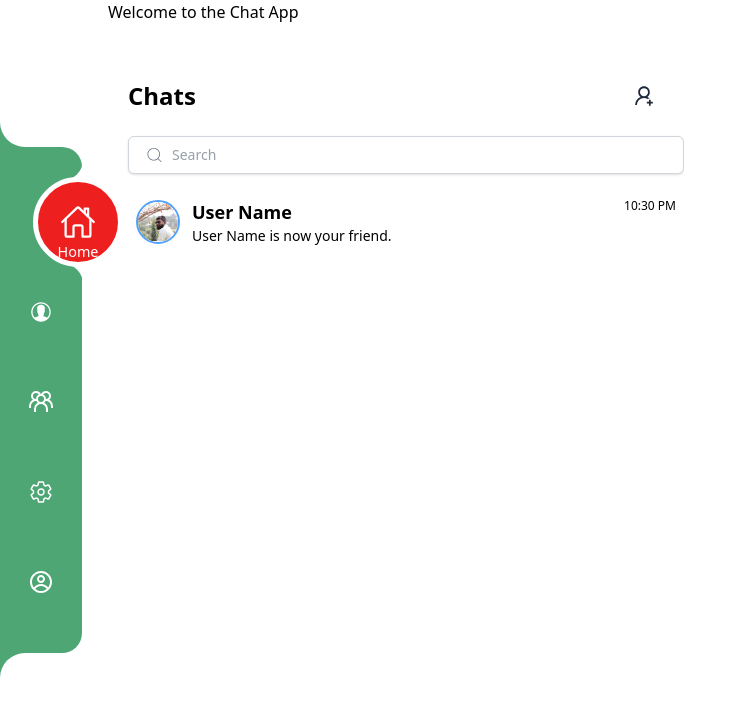
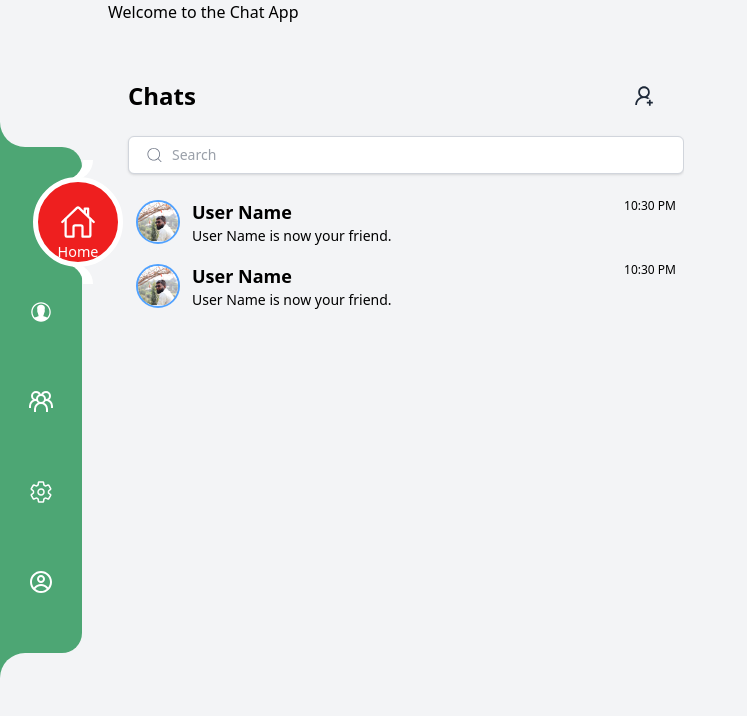
Before and after one commit to ATM-Sakayet-Hossain/Saynex-New, a React (Vite) app: page / in a window 1280 px wide. Shown: the top 716 px of the page, without its empty margins (0-747 px from the left). Built offline with nearby package versions, Linux system fonts and the light colour scheme.

Commit message:
Chatlist & User Chat

```diff
--- a/src/components/Chatlist.jsx
+++ b/src/components/Chatlist.jsx
@@ -26,50 +26,10 @@ const Chatlist = () => {
           </div>
         </div>
         <div className="pt-2 overflow-y-auto mt-2 h-screen scrollbar-none">
-          <UserChat>participentName is now your friend.</UserChat>
+          <UserChat />
+          <UserChat />
         </div>
       </div>
-      {/* Uncomment the following code to enable chat list functionality */}
-      {/* <div className="w-xl flex flex-col pt-12 pl-5 truncate">
-        <div>
-          <div className="flex justify-between items-center pb-4 pr-4">
-            <h2 className="text-2xl font-semibold">Chats</h2>
-            <button className="text-gray-800 text-2xl py-3 px-3 rounded hover:bg-blue-400 hover:text-white ">
-              <AiOutlineUserAdd />
-            </button>
-          </div>
-          <div className="flex items-center bg-white border border-gray-300 rounded-md px-4 py-2 shadow-sm w-full">
-            <CiSearch className="text-gray-500 text-[20px] mr-2" />
-            <input
-              type="text"
-              placeholder="Search"
-              className="w-full bg-transparent focus:outline-none text-sm text-gray-700"
-            />
-          </div>
-        </div>
-        <div className="pt-2 overflow-y-auto mt-2 h-screen scrollbar-none">
-          <UserChat>participentName is now your friend.</UserChat>
-        </div>
-        {modal && (
-          <div className="fixed top-0 left-0 flex items-center justify-center h-screen w-full z-50 bg-[#dae1efb5] ">
-            <div className="bg-white p-4 rounded-lg shadow-lg h-6/10 overflow-hidden">
-              <div className="flex items-center bg-white border border-gray-300 rounded-md px-4 py-2 mb-4 shadow-sm w-full">
-                <CiSearch className="text-gray-500 text-[20px] mr-2" />
-                <input
-                  type="text"
-                  placeholder="Search"
-                  className="w-full bg-transparent focus:outline-none text-sm text-gray-700"
-                />
-              </div>
-              <div className="w-sm h-full overflow-y-auto scrollbar-hide">
-                {userList.map((item) => (
-                  <UserList key={item.id} data={item} />
-                ))}
-              </div>
-            </div>
-          </div>
-        )}
-      </div> */}
     </>
   );
 };
--- a/src/pages/Home.jsx
+++ b/src/pages/Home.jsx
@@ -3,7 +3,7 @@ import Chatlist from '../components/Chatlist'
 
 const Home = () => {
   return (
-    <div className='ml-27'>
+    <div className='pl-27 h-screen w-full bg-gray-100'>
       <h1>Welcome to the Chat App</h1>
       <Chatlist />
     </div>
```
